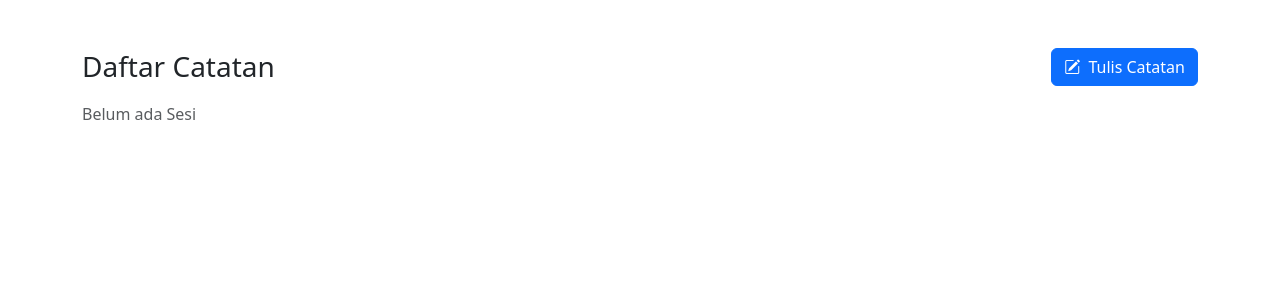
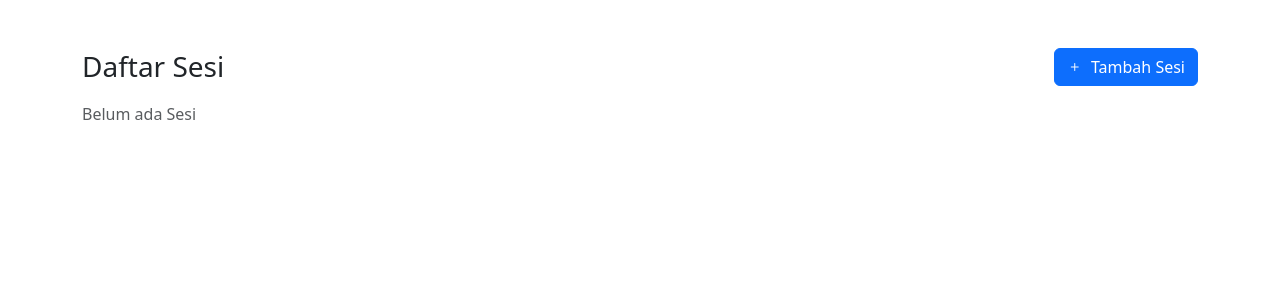
Before and after one commit to MiracleGlow/notcel, a Flask app: template templates/index.html in a window 1280 px wide. Shown: the top 300 px of the page. Run offline with Flask 3, Linux system fonts and the light colour scheme; the template is opened without the code that fills it, so the values that code supplies are empty; parts of the project's set-up code (start-up, migrations or seed data) failed here and were passed over.

Commit message:
update
Signed-off-by: MiracleGlow <muktiprima111@gmail.com>

```diff
--- a/templates/index.html
+++ b/templates/index.html
@@ -9,9 +9,9 @@
 </head>
 <body class="container mt-5">
     <div class="d-flex justify-content-between align-items-center mb-3">
-        <h1 class="h3 mb-0">Daftar Catatan</h1>
+        <h1 class="h3 mb-0">Daftar Sesi</h1>
         <a href="{{ url_for('new_session') }}" class="btn btn-primary">
-            <i class="bi bi-pencil-square me-1"></i> Tulis Catatan
+            <i class="bi bi-plus me-1"></i> Tambah Sesi
         </a>
     </div>
 
--- a/templates/new_session.html
+++ b/templates/new_session.html
@@ -52,6 +52,9 @@
         <div class="mb-3">
           <label class="form-label">Pilih File</label>
           <input type="file" class="form-control" name="file" required>
+          <label for="input">
+        Pastikan ukuran file yang diupload tidak melebihi 4 MB
+    </label>
         </div>
         <button type="submit" class="btn btn-success">
           <i class="bi bi-upload me-1"></i>Upload & Buat Sesi
--- a/templates/session.html
+++ b/templates/session.html
@@ -15,6 +15,9 @@
       <input type="file" class="form-control" name="file" required>
       <button class="btn btn-primary">Upload</button>
     </div>
+    <label for="div" class="input-group">
+        Pastikan ukuran file yang diupload tidak melebihi 4 MB
+    </label>
   </form>
 
   {% if files %}
```
